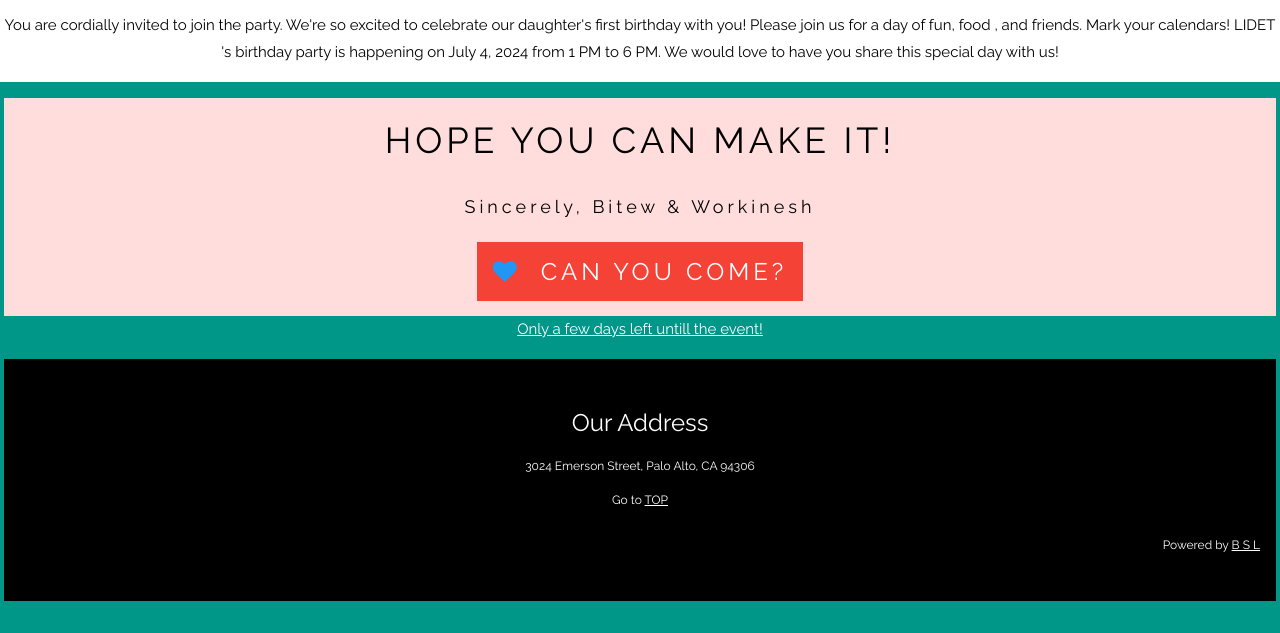
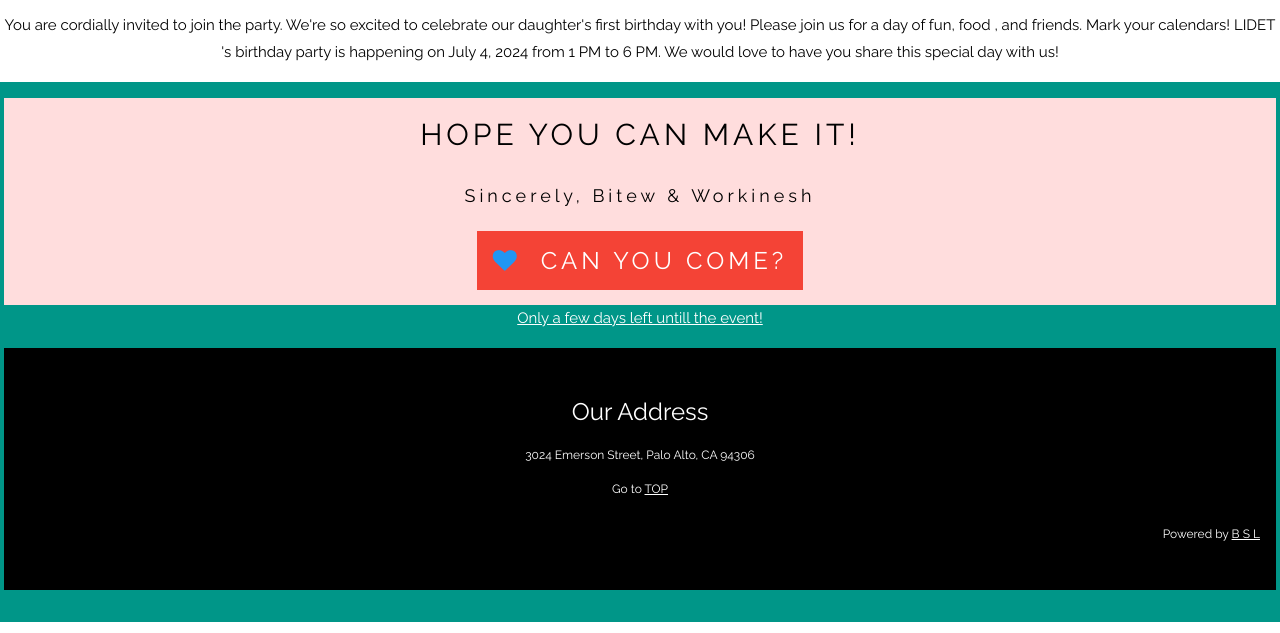
Before and after one commit to b2tisase/Lidet-Birthday-party, a plain HTML site: page index.html in a window 1280 px wide. Shown: the part 176-809 px from the top of the page. Drawn offline with nearby package versions, Linux system fonts and the light colour scheme; a script that the page names is missing.

Commit message:
Update index.html

```diff
--- a/index.html
+++ b/index.html
@@ -109,7 +109,7 @@ body, html {
 
          <!-- RSVP section -->
          <div class="w3-container w3-padding-8 w3-pale-red w3-center w3-wide" id="rsvp">
-          <h1>HOPE YOU CAN MAKE IT!</h1>
+          <h2>HOPE YOU CAN MAKE IT!</h2>
           <p class="w3-large">Sincerely, Bitew & Workinesh</p>
           <p class="w3-large">
 
```
